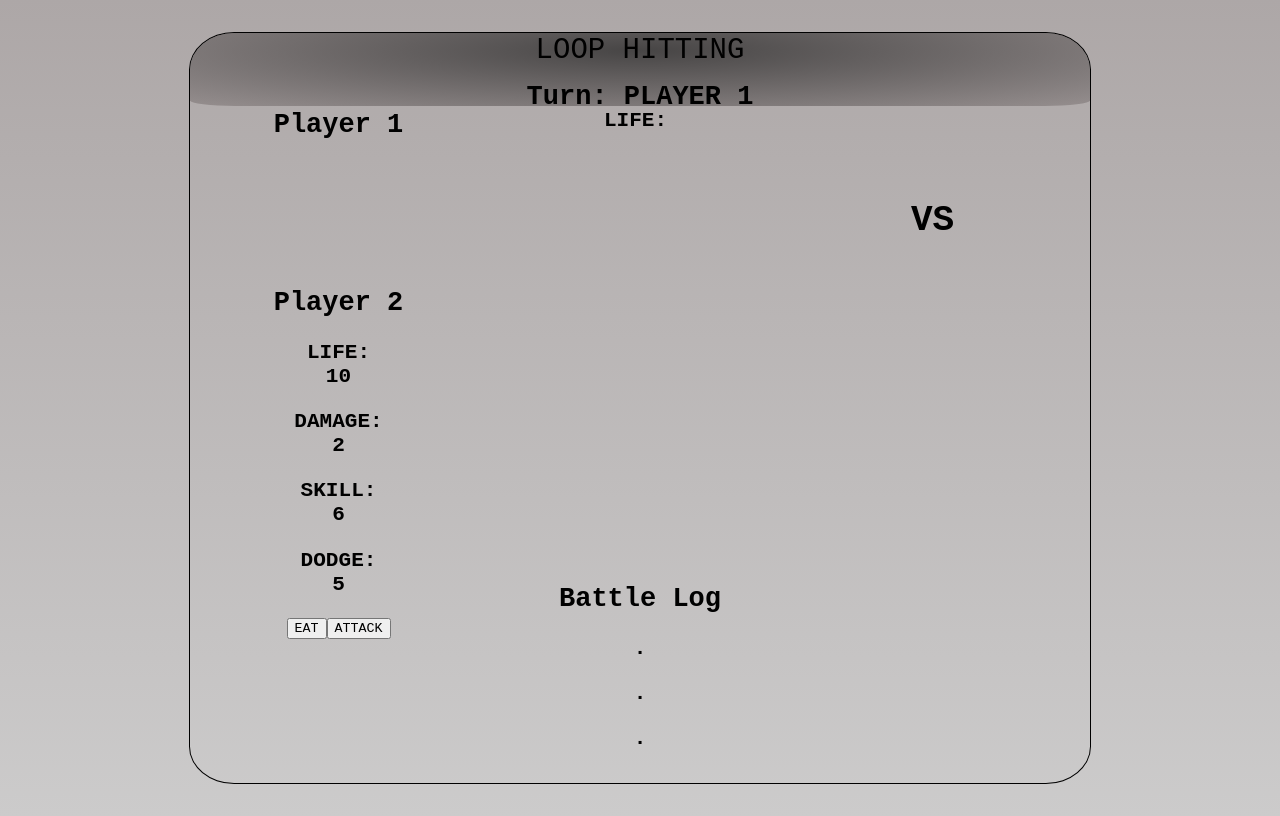
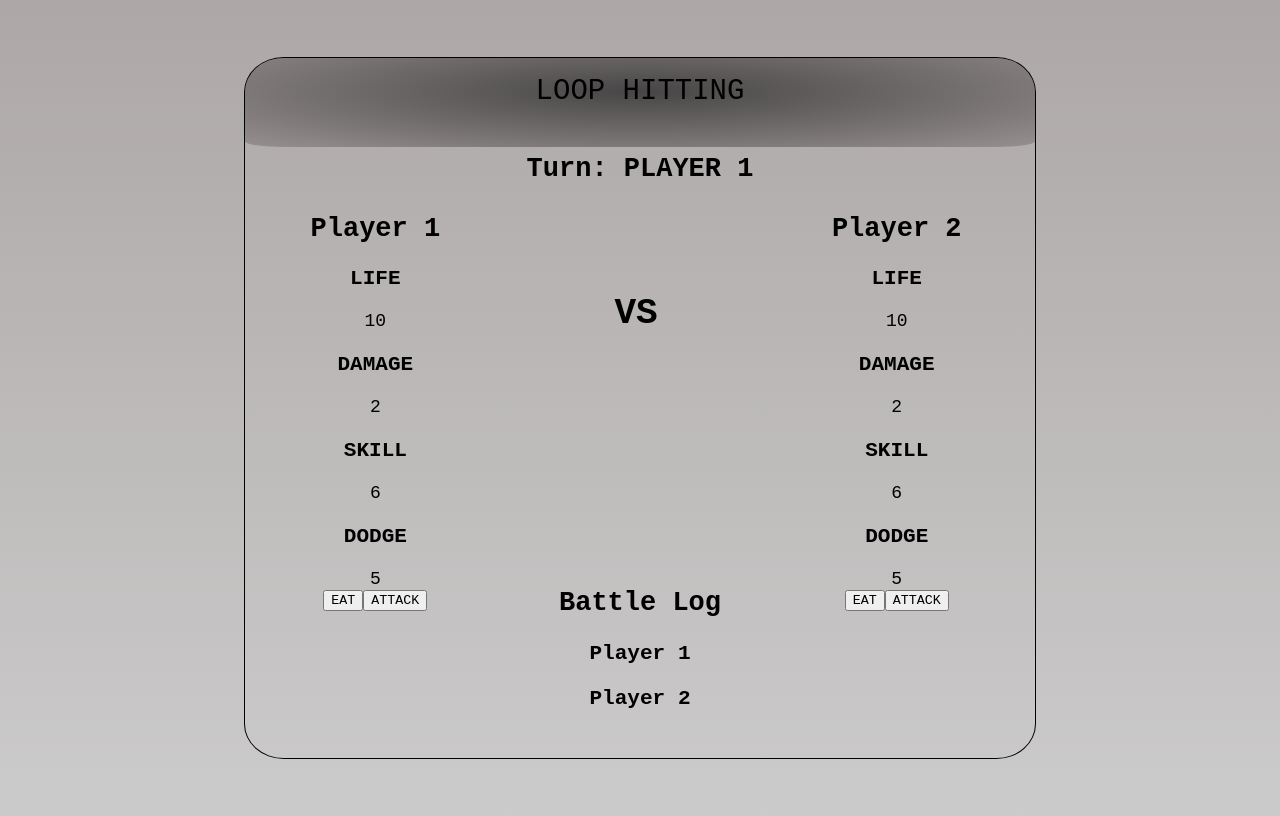
Before and after one commit to LuizFellype/Loop-Hitting, a React (Create React App) app: page / in a window 1280 px wide. Built offline with nearby package versions, Linux system fonts and the light colour scheme.

Commit message:
refactor: continuig the components

```diff
--- a/src/App.css
+++ b/src/App.css
@@ -3,8 +3,8 @@
 }
 .all {
   display: grid;
-  height: 750px;
-  width: 900px;
+  height: 700px;
+  width: 790px;
   border: solid 1px;
   border-radius: 5%;
   overflow: hidden;
--- a/src/App.js
+++ b/src/App.js
@@ -1,6 +1,5 @@
 import React, { Component } from 'react';
 import './App.css'
-import Player from './components/Player';
 import Display from './components/Display';
 import { attack, eat } from './game/game'
 const initialState = {
@@ -9,35 +8,38 @@ const initialState = {
     damage: 2,
     skill: 6,
     dodge: 5,
+    msg: '',
   },
   player2: {
     life: 10,
     damage: 2,
     skill: 6,
     dodge: 5,
-  }
+    msg2: '',
+  },
+  notYourTurn: false,
+
 }
-
 
 class App extends Component {
 
   state = {...initialState}
 
   getLife = (event) => {
+    const msg = "I'm eating, you wont kill me, baby!"
     if (event.target.value === 'player1') {
       const p1DontDie = eat(this.state.player1)
-      this.setState({player1: p1DontDie })
+      this.setState({player1: p1DontDie, msg1: msg})
+      console.log(this.state.player1.msg1)
       return
-
     }
     const p2DontDie = eat(this.state.player2)
-    this.setState({player2: p2DontDie })
+    this.setState({player2: p2DontDie, msg2: msg})
   }
   attacker = (event) => {
     if (event.target.value === 'player1') {
       const { attacker, hitted } = attack(this.state.player1, this.state.player2)
       this.setState({ player1: attacker, player2: hitted })
-
       return
     }
     const { attacker, hitted } = attack(this.state.player2, this.state.player1)
@@ -55,26 +57,32 @@ class App extends Component {
           <h2> Turn: PLAYER 1</h2>
         </div>
         <div className='tree-col'>
-          <h2> Player 1</h2>
-          <Player value={this.state.player1.life}/>
+          <div>
+            <h2> Player 1</h2>
+            <Display label="LIFE" value={this.state.player1.life}/>
+            <Display label="DAMAGE" value={this.state.player1.damage}/>
+            <Display label="SKILL" value={this.state.player1.skill}/>
+            <Display label="DODGE" value={this.state.player1.dodge}/>
+            <button value='player1' onClick={this.getLife}>EAT</button>
+            <button value='player1' onClick={this.attacker}>ATTACK</button>
+          </div>
           <div className='middle'>
             <h1>VS</h1>
           </div>
           <div >
             <h2> Player 2</h2>
-            <h3>LIFE: <Display value={this.state.player2.life}/></h3>
-            <h3>DAMAGE: <Display value={this.state.player2.damage}/></h3>
-            <h3>SKILL: <Display value={this.state.player2.skill}/></h3>
-            <h3>DODGE: <Display value={this.state.player2.dodge}/></h3>
-            <button value='player2' onClick={this.getLife}>EAT</button>
-            <button id='attack2' value='player2' onClick={this.attacker}>ATTACK</button>
+            <Display label="LIFE" value={this.state.player2.life}/>
+            <Display label="DAMAGE" value={this.state.player2.damage}/>
+            <Display label="SKILL" value={this.state.player2.skill}/>
+            <Display label="DODGE" value={this.state.player2.dodge}/>
+            <button  disabled={this.notYourTurn} value='player2' onClick={this.getLife}>EAT</button>
+            <button disabled={this.notYourTurn} value='player2' onClick={this.attacker}>ATTACK</button>
           </div>
         </div>
         <div className='battle-log'>
           <h2>Battle Log</h2>
-          <h3 >.</h3>
-          <h3 >.</h3>
-          <h3 >.</h3>
+          <Display label="Player 1" value={this.state.msg1}/>
+          <Display label="Player 2" value={this.state.msg2}/>
         </div>
 
 
--- a/src/components/Display.js
+++ b/src/components/Display.js
@@ -1,4 +1,4 @@
 import React from 'react'
 
 export default props =>
-    <div>{props.value}</div>
+    <div><h3>{props.label}</h3>{props.value}</div>
--- a/src/components/Player.js
+++ /dev/null
@@ -1,9 +0,0 @@
-import React from 'react'
-
-
-const Player = ({value}) =>
-<div >
-    <h3>LIFE: {}</h3>
-</div>
-
-export default Player;
```
Also changed, not shown: 1 other file (tests, documents, lock files or other folders).
